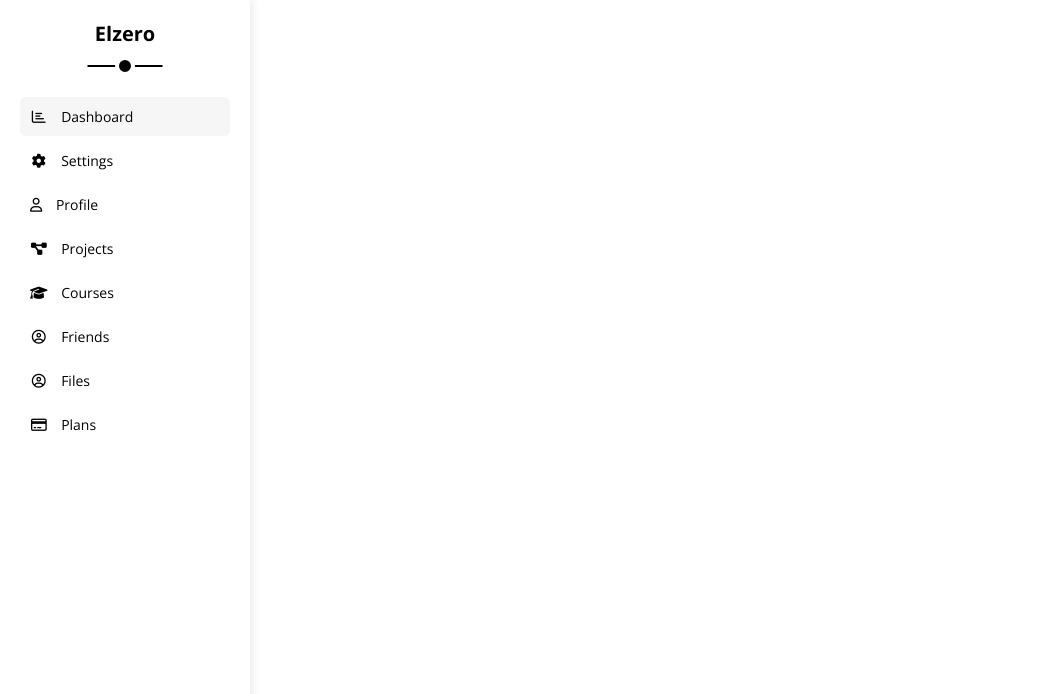
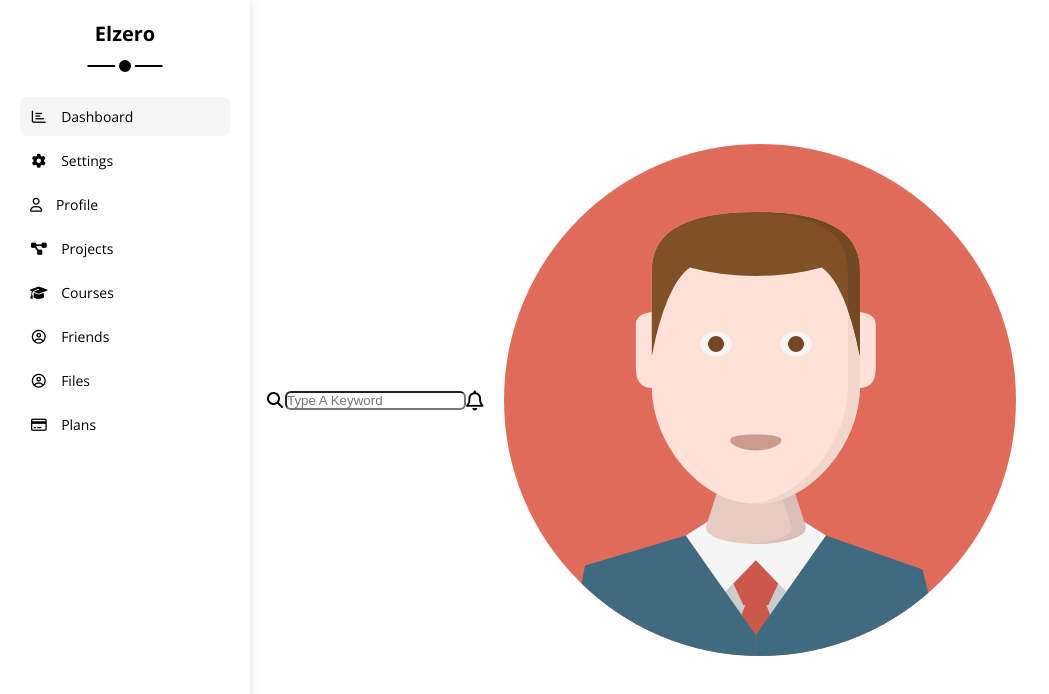
Before and after one commit to ahmad-kashkoush/Dashboard, a plain HTML site: page index.html in a window 1280 px wide. Shown: the top 694 px of the page, without its empty margins (0-1049 px from the left). Drawn offline with nearby package versions, Linux system fonts and the light colour scheme.

Commit message:
Navbar v.0 🎉

```diff
--- a/index.html
+++ b/index.html
@@ -66,5 +66,21 @@
         </ul>
       </aside>
       <!-- ?End SideBar -->
+        <!-- ! Start Navbar -->
+        <nav id="navbar" class="bg-white d-flex p-15 juc-between">
+          <div class="search d-flex align-c p-relative">
+            <i class="fas fa-search fa-fw"></i>
+            <input
+              type="search"
+              class="txt-cap rad-6"
+              placeholder="type a keyword"
+              />
+            </div>
+            <div class="rhs d-flex align-c gap-20">
+              <span class="bell p-relative"><i class="fa-regular fa-bell fa-lg"></i></span>
+              <img src="imgs/avatar.png" alt="" />
+            </div>
+          </nav>
+          <!-- ? End Navbar -->
   </body>
 </html>
```
